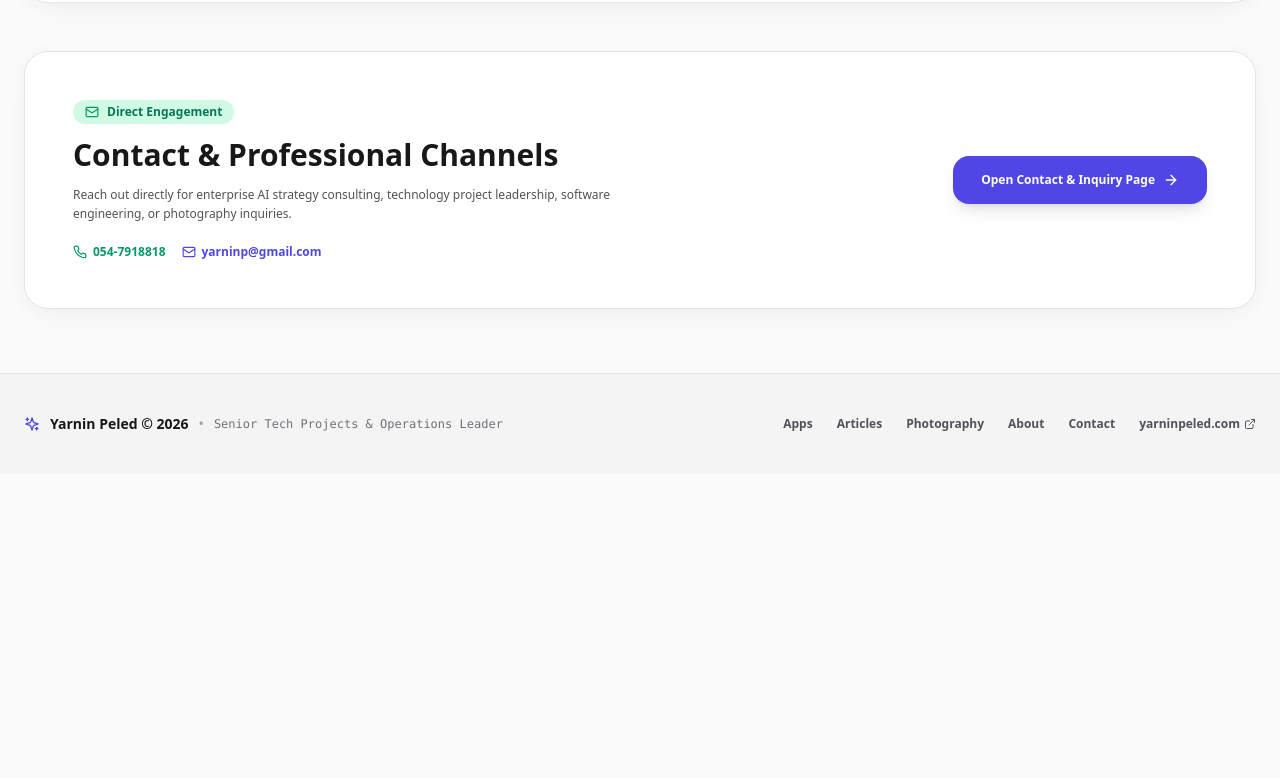
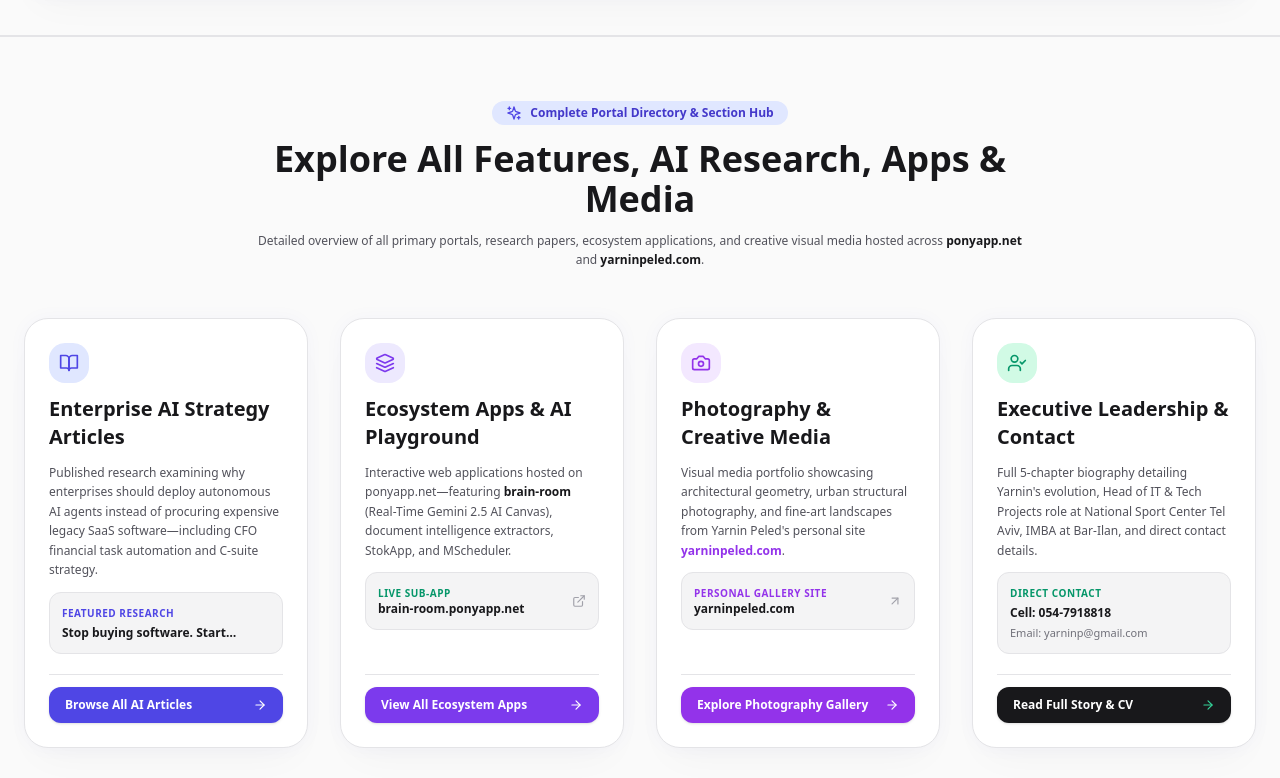
Before and after one commit to yarninp-tech/ponyapp-hub, a Next.js app: page / in a window 1280 px wide. Shown: the part 4482-5260 px from the top of the page. Before the commit the page ends 4956 px from the top, so only its background shows below. Built offline with nearby package versions, Linux system fonts and the light colour scheme.

Commit message:
Add comprehensive bottom directory section with detailed descriptions & links for AI, Apps, Photography, About, and Contact

```diff
--- a/app/page.tsx
+++ b/app/page.tsx
@@ -31,6 +31,7 @@
   BarChart3,
   Compass,
   Milestone,
+  FileText,
 } from 'lucide-react';
 import { ARTICLES_DATA } from '@/lib/articlesData';
 import { PROJECTS_DATA } from '@/lib/projectsData';
@@ -388,7 +389,7 @@
       </section>
 
       {/* 3. Interactive "Test-Drive AI Playground" Banner */}
-      <section className="max-w-7xl mx-auto px-6 py-12">
+      <section className="max-w-7xl mx-auto px-6 py-10">
         <div className="editorial-card p-8 md:p-12 rounded-3xl border-2 border-indigo-500/40 bg-gradient-to-r from-indigo-900 via-indigo-950 to-slate-900 text-white shadow-2xl space-y-6">
           <div className="flex flex-col md:flex-row items-start md:items-center justify-between gap-6">
             <div className="space-y-3 max-w-2xl">
@@ -417,7 +418,154 @@
         </div>
       </section>
 
-      {/* 4. Contact Banner */}
+      {/* 4. COMPREHENSIVE BOTTOM DIRECTORY SECTION (AI, Apps, Photography, About & Contact) */}
+      <section className="max-w-7xl mx-auto px-6 py-16 space-y-12 border-t-2 border-zinc-200 dark:border-zinc-800">
+        <div className="text-center max-w-3xl mx-auto space-y-3">
+          <div className="inline-flex items-center gap-2 px-3.5 py-1 rounded-full bg-indigo-100 dark:bg-indigo-950 text-indigo-700 dark:text-indigo-300 text-xs font-bold">
+            <Sparkles className="w-4 h-4 text-indigo-600 dark:text-indigo-400" />
+            <span>Complete Portal Directory & Section Hub</span>
+          </div>
+          <h2 className="text-3xl sm:text-4xl font-extrabold text-zinc-900 dark:text-white">
+            Explore All Features, AI Research, Apps & Media
+          </h2>
+          <p className="text-xs text-zinc-600 dark:text-zinc-400 leading-relaxed">
+            Detailed overview of all primary portals, research papers, ecosystem applications, and creative visual media hosted across <span className="font-bold text-zinc-900 dark:text-white">ponyapp.net</span> and <span className="font-bold text-zinc-900 dark:text-white">yarninpeled.com</span>.
+          </p>
+        </div>
+
+        <div className="grid grid-cols-1 md:grid-cols-2 lg:grid-cols-4 gap-8">
+
+          {/* BOTTOM DIRECTORY 1: Enterprise AI Strategy Research */}
+          <div className="editorial-card p-6 rounded-3xl flex flex-col justify-between space-y-5 hover:border-indigo-500 transition-all hover:-translate-y-1 group">
+            <div className="space-y-3">
+              <div className="w-10 h-10 rounded-2xl bg-indigo-100 dark:bg-indigo-950 text-indigo-600 dark:text-indigo-400 flex items-center justify-center font-bold">
+                <BookOpen className="w-5 h-5" />
+              </div>
+              <h3 className="text-xl font-bold text-zinc-900 dark:text-white group-hover:text-indigo-600 dark:group-hover:text-indigo-400 transition-colors">
+                Enterprise AI Strategy Articles
+              </h3>
+              <p className="text-xs text-zinc-600 dark:text-zinc-300 leading-relaxed">
+                Published research examining why enterprises should deploy autonomous AI agents instead of procuring expensive legacy SaaS software—including CFO financial task automation and C-suite strategy.
+              </p>
+
+              <div className="editorial-inner p-3 rounded-xl space-y-1 text-xs">
+                <span className="text-[10px] font-bold text-indigo-600 dark:text-indigo-400 uppercase tracking-wider block">Featured Research</span>
+                <p className="font-semibold text-zinc-900 dark:text-white line-clamp-1">{featuredArticle.title}</p>
+              </div>
+            </div>
+
+            <div className="pt-3 border-t border-zinc-200 dark:border-zinc-800 space-y-2">
+              <Link
+                href="/articles"
+                className="w-full flex items-center justify-between bg-indigo-600 hover:bg-indigo-700 text-white font-bold py-2.5 px-4 rounded-xl text-xs transition-all shadow"
+              >
+                <span>Browse All AI Articles</span>
+                <ArrowRight className="w-3.5 h-3.5" />
+              </Link>
+            </div>
+          </div>
+
+          {/* BOTTOM DIRECTORY 2: Ecosystem Applications & Playground */}
+          <div className="editorial-card p-6 rounded-3xl flex flex-col justify-between space-y-5 hover:border-violet-500 transition-all hover:-translate-y-1 group">
+            <div className="space-y-3">
+              <div className="w-10 h-10 rounded-2xl bg-violet-100 dark:bg-violet-950 text-violet-600 dark:text-violet-400 flex items-center justify-center font-bold">
+                <Layers className="w-5 h-5" />
+              </div>
+              <h3 className="text-xl font-bold text-zinc-900 dark:text-white group-hover:text-violet-600 dark:group-hover:text-violet-400 transition-colors">
+                Ecosystem Apps & AI Playground
+              </h3>
+              <p className="text-xs text-zinc-600 dark:text-zinc-300 leading-relaxed">
+                Interactive web applications hosted on ponyapp.net—featuring <span className="font-bold text-zinc-900 dark:text-white">brain-room</span> (Real-Time Gemini 2.5 AI Canvas), document intelligence extractors, StokApp, and MScheduler.
+              </p>
+
+              <div className="editorial-inner p-3 rounded-xl flex items-center justify-between text-xs">
+                <div>
+                  <span className="text-[10px] font-bold text-emerald-600 dark:text-emerald-400 uppercase tracking-wider block">Live Sub-App</span>
+                  <p className="font-semibold text-zinc-900 dark:text-white">brain-room.ponyapp.net</p>
+                </div>
+                <ExternalLink className="w-3.5 h-3.5 text-zinc-400" />
+              </div>
+            </div>
+
+            <div className="pt-3 border-t border-zinc-200 dark:border-zinc-800 space-y-2">
+              <Link
+                href="/apps"
+                className="w-full flex items-center justify-between bg-violet-600 hover:bg-violet-700 text-white font-bold py-2.5 px-4 rounded-xl text-xs transition-all shadow"
+              >
+                <span>View All Ecosystem Apps</span>
+                <ArrowRight className="w-3.5 h-3.5" />
+              </Link>
+            </div>
+          </div>
+
+          {/* BOTTOM DIRECTORY 3: Photography & Visual Storytelling */}
+          <div className="editorial-card p-6 rounded-3xl flex flex-col justify-between space-y-5 hover:border-purple-500 transition-all hover:-translate-y-1 group">
+            <div className="space-y-3">
+              <div className="w-10 h-10 rounded-2xl bg-purple-100 dark:bg-purple-950 text-purple-600 dark:text-purple-400 flex items-center justify-center font-bold">
+                <Camera className="w-5 h-5" />
+              </div>
+              <h3 className="text-xl font-bold text-zinc-900 dark:text-white group-hover:text-purple-600 dark:group-hover:text-purple-400 transition-colors">
+                Photography & Creative Media
+              </h3>
+              <p className="text-xs text-zinc-600 dark:text-zinc-300 leading-relaxed">
+                Visual media portfolio showcasing architectural geometry, urban structural photography, and fine-art landscapes from Yarnin Peled's personal site <span className="font-bold text-purple-600 dark:text-purple-400">yarninpeled.com</span>.
+              </p>
+
+              <div className="editorial-inner p-3 rounded-xl flex items-center justify-between text-xs">
+                <div>
+                  <span className="text-[10px] font-bold text-purple-600 dark:text-purple-400 uppercase tracking-wider block">Personal Gallery Site</span>
+                  <p className="font-semibold text-zinc-900 dark:text-white">yarninpeled.com</p>
+                </div>
+                <ArrowUpRight className="w-3.5 h-3.5 text-zinc-400" />
+              </div>
+            </div>
+
+            <div className="pt-3 border-t border-zinc-200 dark:border-zinc-800 space-y-2">
+              <Link
+                href="/photography"
+                className="w-full flex items-center justify-between bg-purple-600 hover:bg-purple-700 text-white font-bold py-2.5 px-4 rounded-xl text-xs transition-all shadow"
+              >
+                <span>Explore Photography Gallery</span>
+                <ArrowRight className="w-3.5 h-3.5" />
+              </Link>
+            </div>
+          </div>
+
+          {/* BOTTOM DIRECTORY 4: Executive About & Direct Contact */}
+          <div className="editorial-card p-6 rounded-3xl flex flex-col justify-between space-y-5 hover:border-emerald-500 transition-all hover:-translate-y-1 group">
+            <div className="space-y-3">
+              <div className="w-10 h-10 rounded-2xl bg-emerald-100 dark:bg-emerald-950 text-emerald-600 dark:text-emerald-400 flex items-center justify-center font-bold">
+                <UserCheck className="w-5 h-5" />
+              </div>
+              <h3 className="text-xl font-bold text-zinc-900 dark:text-white group-hover:text-emerald-600 dark:group-hover:text-emerald-400 transition-colors">
+                Executive Leadership & Contact
+              </h3>
+              <p className="text-xs text-zinc-600 dark:text-zinc-300 leading-relaxed">
+                Full 5-chapter biography detailing Yarnin's evolution, Head of IT & Tech Projects role at National Sport Center Tel Aviv, IMBA at Bar-Ilan, and direct contact details.
+              </p>
+
+              <div className="editorial-inner p-3 rounded-xl space-y-1 text-xs">
+                <span className="text-[10px] font-bold text-emerald-600 dark:text-emerald-400 uppercase tracking-wider block">Direct Contact</span>
+                <p className="font-bold text-zinc-900 dark:text-white">Cell: 054-7918818</p>
+                <p className="text-zinc-500 text-[11px]">Email: yarninp@gmail.com</p>
+              </div>
+            </div>
+
+            <div className="pt-3 border-t border-zinc-200 dark:border-zinc-800 space-y-2">
+              <Link
+                href="/about"
+                className="w-full flex items-center justify-between bg-zinc-900 dark:bg-zinc-800 hover:bg-zinc-800 text-white font-bold py-2.5 px-4 rounded-xl text-xs transition-all shadow"
+              >
+                <span>Read Full Story & CV</span>
+                <ArrowRight className="w-3.5 h-3.5 text-emerald-400" />
+              </Link>
+            </div>
+          </div>
+
+        </div>
+      </section>
+
+      {/* 5. Contact Banner */}
       <section className="max-w-7xl mx-auto px-6 pb-16">
         <div className="editorial-card p-8 md:p-12 rounded-3xl flex flex-col md:flex-row items-center justify-between gap-8">
           <div className="space-y-3 max-w-xl">
```
